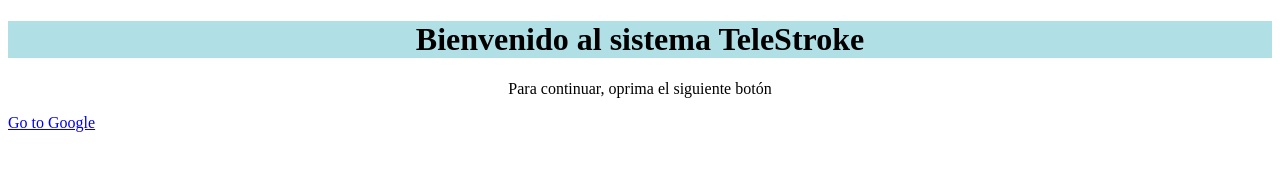
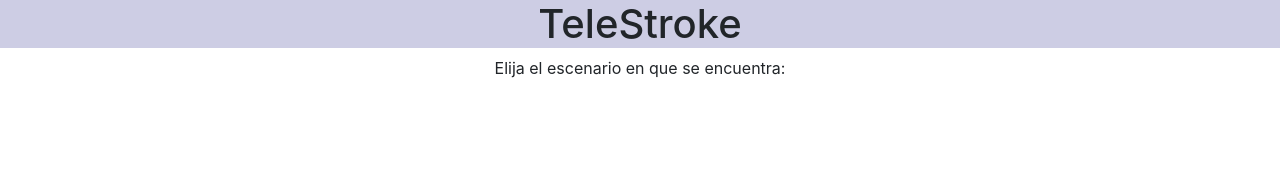
Before and after one commit to juancprzs/telestroke-app, a plain HTML site: page pages/main.html in a window 1280 px wide. Drawn offline with nearby package versions, Linux system fonts and the light colour scheme; files that its build step writes are made by us from their sources.

Commit message:
minor change to css stule

```diff
--- a/css/styles.css
+++ b/css/styles.css
@@ -1,4 +1,9 @@
 h1 {
+    background-color:#cdcde4;
+    text-align:center;
+}
+
+h2 {
     background-color:powderblue;
     text-align:center;
 }
--- a/pages/main.html
+++ b/pages/main.html
@@ -3,14 +3,12 @@
 <head>
 	<title>Telestroke: aplicación web</title>
 	<meta charset="UTF-8">
-	<link rel="stylesheet" href="css/styles.css">
+	<link rel="stylesheet" href="../css/styles.css">
+	<link rel="stylesheet" href="https://stackpath.bootstrapcdn.com/bootstrap/4.1.1/css/bootstrap.min.css" integrity="sha384-WskhaSGFgHYWDcbwN70/dfYBj47jz9qbsMId/iRN3ewGhXQFZCSftd1LZCfmhktB" crossorigin="anonymous">
 </head>
 <body>
-	<h1>Bienvenido al sistema TeleStroke</h1>
+	<h1>TeleStroke</h1>
 
-
-	<p>Para continuar, oprima el siguiente botón</p>
-
-	<a href="http://google.com" class="button">Go to Google</a>
+	<p>Elija el escenario en que se encuentra:</p>
 </body>
 </html>
```
Also changed, not shown: index.html (+2 -1 lines).
